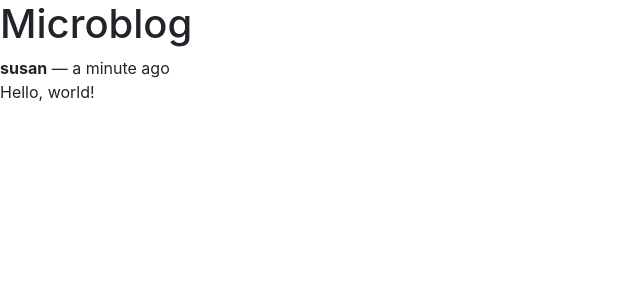
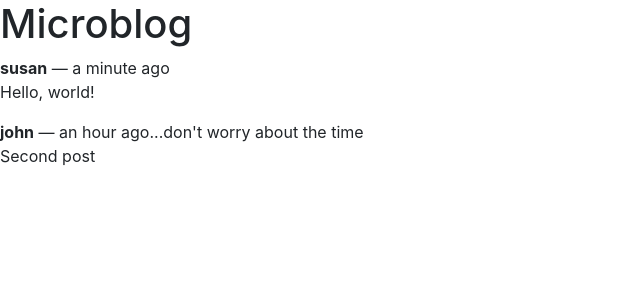
Before and after one commit to guimauveAstorDunc/NoobReactMicroblogLessons, a React (Create React App) app: page / in a window 1280 px wide. Shown: the top 300 px of the page, without its empty margins (0-640 px from the left). Built offline with nearby package versions, Linux system fonts and the light colour scheme.

Commit message:
Using Array.map() as For-Each Loop to Render Fake Posts.

```diff
--- a/src/App.js
+++ b/src/App.js
@@ -1,22 +1,37 @@
 
 export default function App() {
-  const post = {
+  const posts = [
+    {
       id: 1,
       text: 'Hello, world!',
       timestamp: 'a minute ago',
       author: {
         username: 'susan',
       },
+    },
+    {
+      id: 2,
+      text: 'Second post',
+      timestamp: 'an hour ago...don\'t worry about the time',
+      author: {
+        username: 'john',
+      },
     }
+  ];
 
   return (
-    <> {/* Fragment: Invisible Parent Elmt */}
+    // Fragment: Invisible Parent Elmt
+    <>
       <h1>Microblog</h1>
-      <p>
+      {posts.map(post => {
+        return (
+          <p key={post.id}>
             <b>{post.author.username}</b> &mdash; {post.timestamp}
             <br />
             {post.text}
           </p>
+        );
+      })}
     </>
   );
 }
```
Lines whose indentation alone changed are shown as unchanged.
